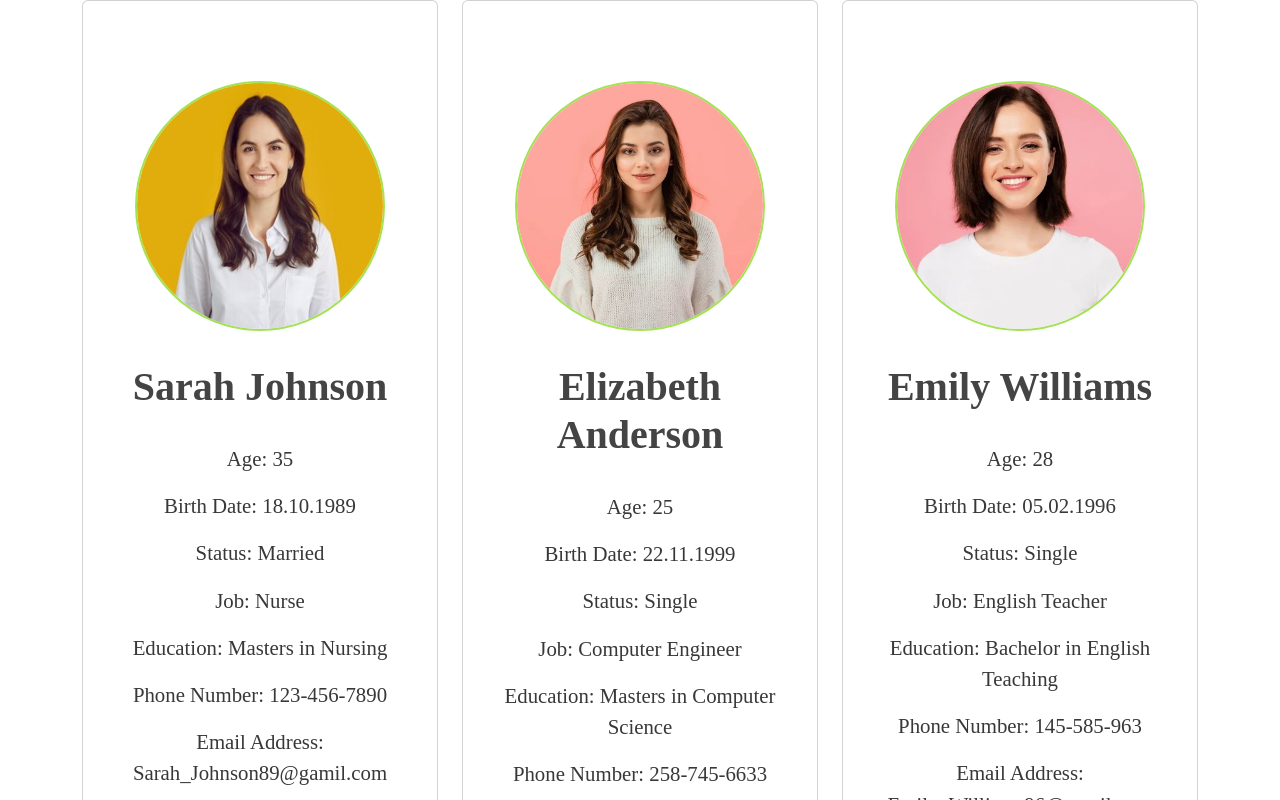
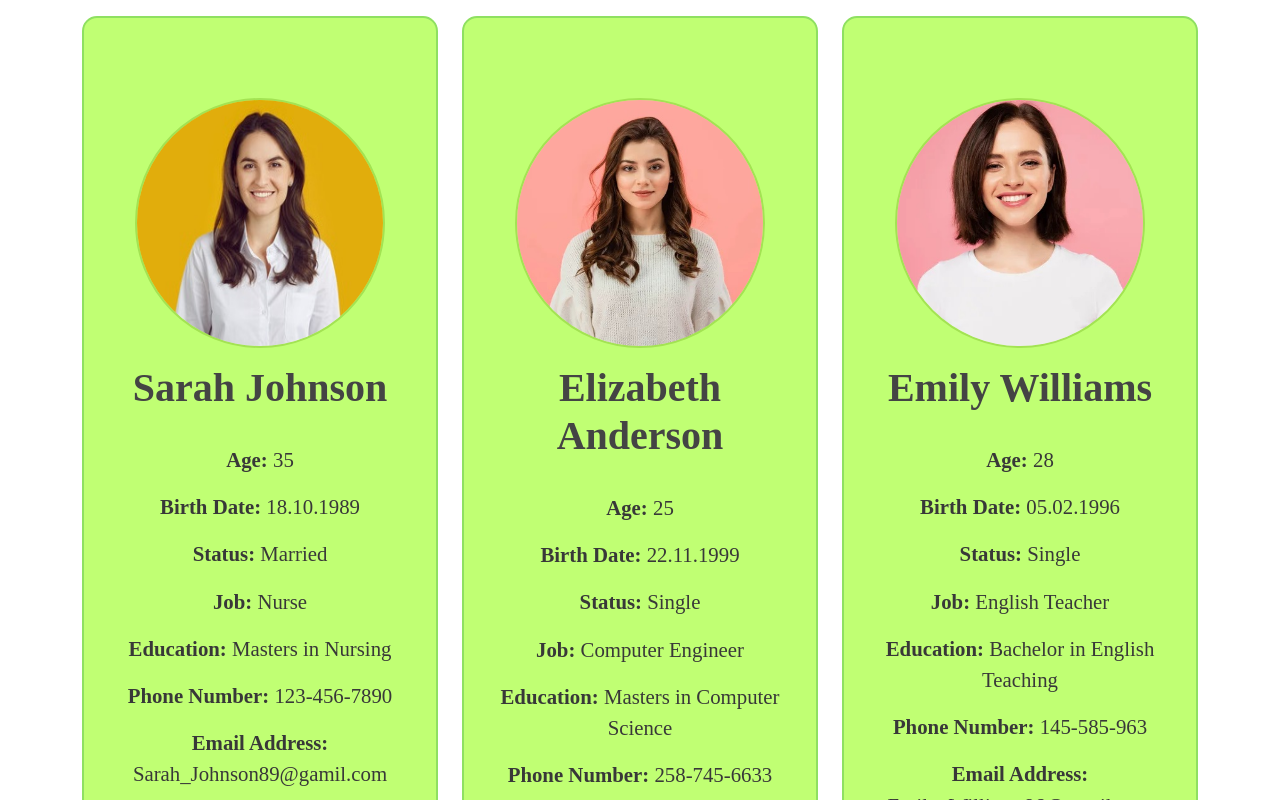
Before and after one commit to Naghmeh-Kheirkhahi/my-app, a React (Create React App) app: page / in a window 1280 px wide. Shown: the top 800 px of the page. Built offline with nearby package versions, Linux system fonts and the light colour scheme.

Commit message:
finish the user profile

```diff
--- a/src/User_Profile.css
+++ b/src/User_Profile.css
@@ -7,10 +7,10 @@
     overflow-x: hidden;
 }
 
-.card {
+.main_class {
     align-items: center;
     text-align: center;
-    padding: 5rem 0;
+    padding: 5rem 1rem;
     background-color: rgb(192, 255, 115);
     border: 2px solid rgb(143, 224, 97);
     border-radius: 15px;
--- a/src/User_Profile_Child.js
+++ b/src/User_Profile_Child.js
@@ -7,20 +7,19 @@ function UserProfileChild(props) {
 
     return (
         <>
-
-            <div className="col-4 main_class mb-3">
-                <div className="card">
+            <div className="col-4 mb-3 mt-3">
+                <div className="main_class">
                     <img src={props.image} className="card-img-top" alt="..." />
-                    <div className="card-body">
-                        <h1 className="card-title">{props.fname} {props.lname}</h1>
-                        <p className="card-text">Age: {props.age}</p>
-                        <p className="card-text">Birth Date: {props.birthDate}</p>
-                        <p className="card-text">Status: {props.status}</p>
-                        <p className="card-text">Job: {props.job}</p>
-                        <p className="card-text">Education: {props.education}</p>
-                        <p className="card-text">Phone Number: {props.phoneNumber}</p>
-                        <p className="card-text">Email Address: {props.emailAddress}</p>
-                        <p className="card-text">Address: {props.address}</p>
+                    <div>
+                        <h1>{props.fname} {props.lname}</h1>
+                        <p><b>Age: </b>{props.age}</p>
+                        <p><b>Birth Date: </b>{props.birthDate}</p>
+                        <p><b>Status: </b>{props.status}</p>
+                        <p><b>Job: </b>{props.job}</p>
+                        <p><b>Education: </b>{props.education}</p>
+                        <p><b>Phone Number: </b>{props.phoneNumber}</p>
+                        <p><b>Email Address: </b>{props.emailAddress}</p>
+                        <p><b>Address: </b>{props.address}</p>
                     </div>
                 </div>
             </div>
```
Also changed, not shown: src/User_Profile_Parent.js (indentation only).
